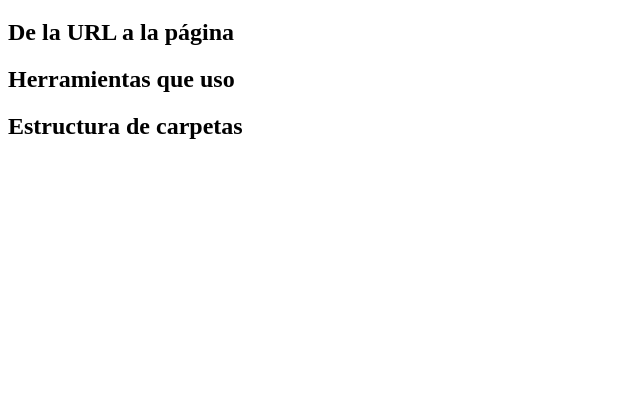
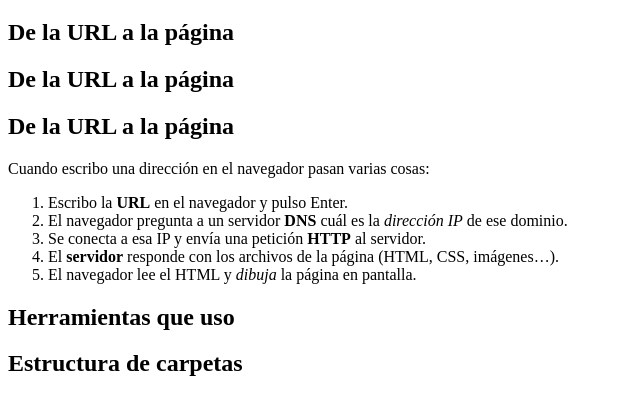
Before and after one commit to Rafa7005/portfolio, a plain HTML site: page entorno.html in a window 1280 px wide. Shown: the part 61-476 px from the top of the page, without its empty margins (0-640 px from the left). Drawn offline with Linux system fonts and the light colour scheme.

Commit message:
Explica el recorrido de una URL en entorno.html

```diff
--- a/entorno.html
+++ b/entorno.html
@@ -11,6 +11,17 @@
        <h1>Mi entorno de trabajo</h1>
 
        <h2>De la URL a la página</h2>
+          <h2>De la URL a la página</h2>
+    <h2>De la URL a la página</h2>
+    <p>Cuando escribo una dirección en el navegador pasan varias cosas:</p>
+    <ol>
+        <li>Escribo la <strong>URL</strong> en el navegador y pulso Enter.</li>
+        <li>El navegador pregunta a un servidor <strong>DNS</strong> cuál es la <em>dirección IP</em> de ese dominio.</li>
+        <li>Se conecta a esa IP y envía una petición <strong>HTTP</strong> al servidor.</li>
+        <li>El <strong>servidor</strong> responde con los archivos de la página (HTML, CSS, imágenes…).</li>
+        <li>El navegador lee el HTML y <em>dibuja</em> la página en pantalla.</li>
+    </ol>
+
 
        <h2>Herramientas que uso</h2>
 
```
